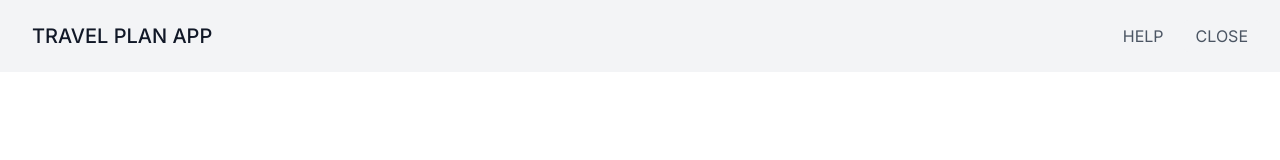
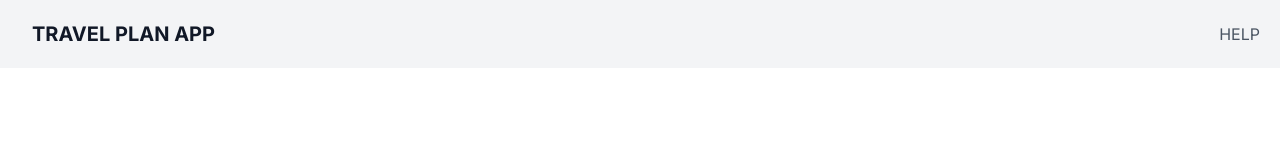
Before and after one commit to tomoyay1622/travel-plan-app, a Next.js app: page / in a window 1280 px wide. Shown: the top 160 px of the page. Built offline with nearby package versions, Linux system fonts and the light colour scheme.

Commit message:
ヘッダーボタンを押すと最初のページに戻れるよう変更 SelectTimeの選べる時間追加 モバイル用にデザインを更新

```diff
--- a/src/app/layout.tsx
+++ b/src/app/layout.tsx
@@ -1,6 +1,7 @@
 import type { Metadata } from 'next'
 import { Inter } from 'next/font/google'
 import './globals.css'
+import Link from 'next/link'
 
 const inter = Inter({ subsets: ['latin'] })
 
@@ -17,17 +18,18 @@ export default function RootLayout({
   return (
     <html lang='en'>
       <body className={inter.className}>
-        <header className='text-gray-600 body-font  bg-gray-100'>
-          <div className='container mx-auto flex flex-wrap p-5 flex-col md:flex-row items-center'>
-            <a className='flex title-font font-medium items-center text-gray-900 mb-4 md:mb-0'>
-              <h1 className='ml-3 text-xl '>TRAVEL PLAN APP</h1>
-            </a>
-            <nav className='md:ml-auto flex flex-wrap items-center text-base justify-center'>
-              <a className='mr-5 hover:text-gray-900'>HELP</a>
+        <header className='text-gray-600 body-font bg-gray-100'>
+          <div className='container mx-auto flex flex-wrap p-5 justify-between'>
+            <div className='flex title-font font-medium items-center text-gray-900 md:mb-0'>
+              <h1 className='ml-3 text-xl font-bold'>
+                <Link href='/projects/' className=''>
+                  TRAVEL PLAN APP
+                </Link>
+              </h1>
+            </div>
+            <nav className='md:ml-auto flex flex-wrap items-center text-base justify-end'>
+              <button className='hover:bg-gray-200'>HELP</button>
             </nav>
-            <button className='inline-flex items-center bg-gray-100 border-0 py-1 px-3 focus:outline-none hover:bg-gray-200 rounded text-base mt-4 md:mt-0'>
-              CLOSE
-            </button>
           </div>
         </header>
         {children}
--- a/src/app/projects/[id]/page.tsx
+++ b/src/app/projects/[id]/page.tsx
@@ -127,12 +127,14 @@ export default function ProjectDetail({ params }: { params: { id: string } }) {
               <h1 className='text-5xl font-bold'>{project.title}</h1>
               <p>{project.description}</p>
             </div>
+          </div>
+          <div className='flex items-center justify-between'>
+            <p></p>
             <TitleEditDialog
               project={project}
               onSave={(title, description, dates) => onUpdateTitle(title, description, dates)}
             />
           </div>
-
           <Tabs defaultValue={project.dates[0].id} className='py-6 px-2'>
             <TabsList className='w-full'>
               {project.dates.map((date) => (
@@ -142,7 +144,7 @@ export default function ProjectDetail({ params }: { params: { id: string } }) {
               ))}
             </TabsList>
             {project.dates.map((date) => (
-              <TabsContent key={date.id} value={date.id} className='p-6'>
+              <TabsContent key={date.id} value={date.id} className='p-3'>
                 <div className='flex justify-end'>
                   <ScheduleCreateDialog
                     onSave={(startTime, endTime, description) => {
@@ -159,11 +161,12 @@ export default function ProjectDetail({ params }: { params: { id: string } }) {
                     ),
                   )
                   .map((projectSchedule) => (
-                    <Card key={projectSchedule.id} className='m-6'>
+                    <Card key={projectSchedule.id} className='mb-6'>
                       <CardHeader className='flex flex-row items-center justify-between'>
-                        <CardTitle>
-                          {projectSchedule.startTime}~{projectSchedule.endTime}
-                        </CardTitle>
+                        <CardTitle>{projectSchedule.description}</CardTitle>
+                      </CardHeader>
+                      <CardContent className='space-y-2 flex justify-between'>
+                        {projectSchedule.startTime}~{projectSchedule.endTime}
                         <div className='flex justify-end'>
                           <ScheduleEditDialog
                             defaultValue={{
@@ -185,8 +188,7 @@ export default function ProjectDetail({ params }: { params: { id: string } }) {
                             onDelete={() => deleteSchedule(projectSchedule.id)}
                           />
                         </div>
-                      </CardHeader>
-                      <CardContent className='space-y-2'>{projectSchedule.description}</CardContent>
+                      </CardContent>
                     </Card>
                   ))}
               </TabsContent>
--- a/src/components/projects/SampleComponent.tsx
+++ b/src/components/projects/SampleComponent.tsx
@@ -2,9 +2,7 @@
 
 import { Switch } from '@/components/ui/switch'
 import { useState } from 'react'
-import { Textarea } from '@/components/ui/textarea'
 import { Input } from '@/components/ui/input'
-import NextLink from 'next/link'
 import Link from 'next/link'
 
 type Props = {
--- a/src/components/projects/ScheduleCreateDialog.tsx
+++ b/src/components/projects/ScheduleCreateDialog.tsx
@@ -27,11 +27,11 @@ export function ScheduleCreateDialog(props: Props) {
   const [startTime, setStartTime] = useState<string>('')
   const [endTime, setEndTime] = useState<string>('')
   const [description, setDescription] = useState<string>('')
-  const [warn, setWarn] = useState<string>('')
+  const [warning, setWarning] = useState<string>('')
 
   return (
     <Dialog open={open} onOpenChange={setOpen}>
-      <DialogTrigger className='rounded border p-4'>
+      <DialogTrigger className='rounded border p-4 mb-6'>
         <IoAddSharp />
       </DialogTrigger>
       <DialogContent>
@@ -66,13 +66,12 @@ export function ScheduleCreateDialog(props: Props) {
           </div>
         </div>
         <DialogFooter>
-          <p className='text-red-400'>{warn}</p>
-          <div>
+          <div className='flex'>
             <Button
               type='button'
               className='mx-2 text-white bg-black'
               onClick={() => {
-                setWarn('')
+                setWarning('')
                 const flag =
                   compareAsc(
                     parse(startTime, 'HH:mm', new Date()),
@@ -83,12 +82,13 @@ export function ScheduleCreateDialog(props: Props) {
                   props.onSave(startTime, endTime, description)
                   setOpen(false)
                 } else {
-                  setWarn('正しい入力をしてください')
+                  setWarning('正しい入力をしてください')
                 }
               }}
             >
               保存
             </Button>
+            <p className='flex text-red-400 items-center'>{warning}</p>
           </div>
         </DialogFooter>
       </DialogContent>
--- a/src/components/projects/SelectTime.tsx
+++ b/src/components/projects/SelectTime.tsx
@@ -17,6 +17,13 @@ type Props = {
 
 export function SelectTime(props: Props) {
   const times = [
+    '1:00',
+    '2:00',
+    '3:00',
+    '4:00',
+    '5:00',
+    '6:00',
+    '7:00',
     '8:00',
     '9:00',
     '10:00',
--- a/src/components/projects/TitleEditDialog.tsx
+++ b/src/components/projects/TitleEditDialog.tsx
@@ -75,7 +75,7 @@ export function TitleEditDialog(props: Props) {
           </div>
           <div className='grid grid-cols-4 items-center gap-4'>
             <Label htmlFor='' className='text-right'>
-              概要
+              説明
             </Label>
             <Textarea
               id=''
@@ -100,6 +100,7 @@ export function TitleEditDialog(props: Props) {
                     defaultValue={date.display}
                     className='col-span-2'
                     onChange={(e) => updateDate(date.id, e.target.value)}
+                    placeholder='yyyy/mm/dd'
                   />
                   <Button onClick={() => deleteDate(date.id)}>
                     <RxTrash />
```
